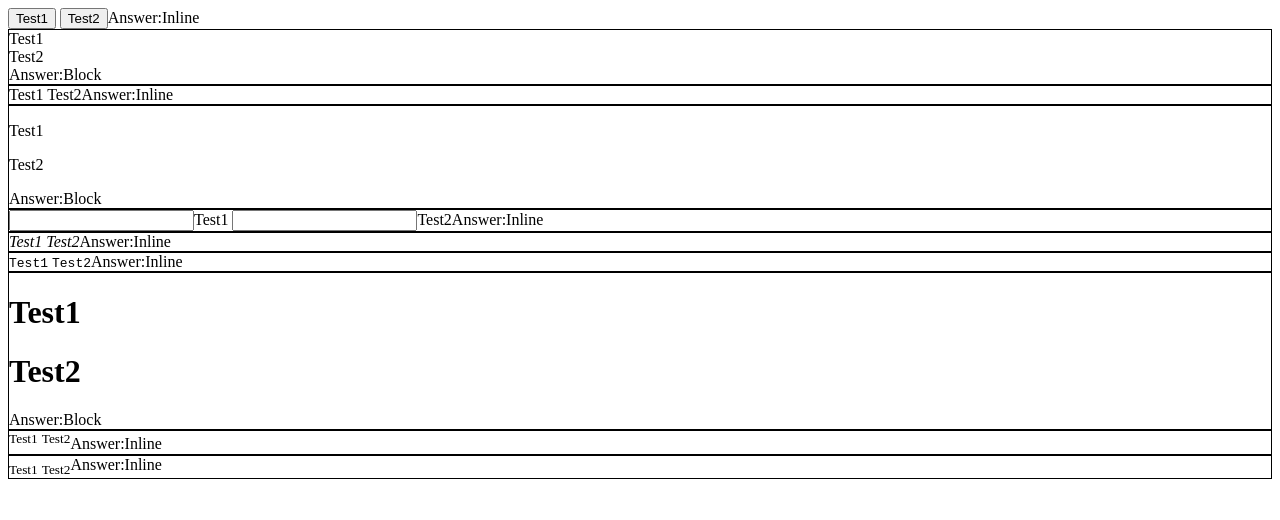
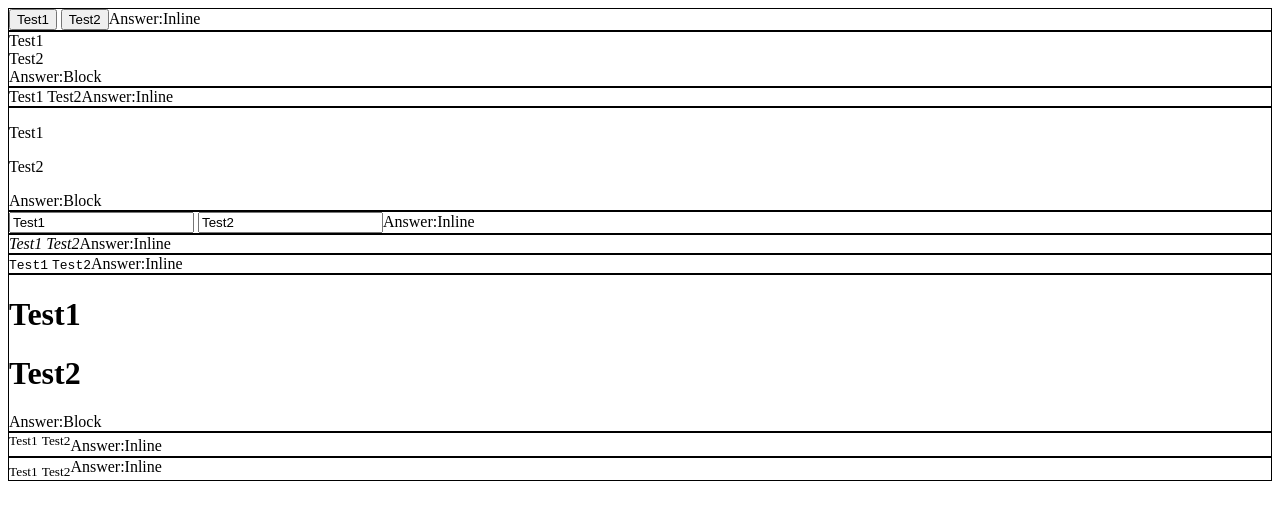
Before and after one commit to acciojob/block-or-inline-SarthakJoshi21, a website: page main.html in a window 1280 px wide. Drawn offline with Linux system fonts and the light colour scheme.

Commit message:
created a submission

```diff
--- a/main.html
+++ b/main.html
@@ -10,7 +10,7 @@
 	<!-- the entire body must be written by student -->
     <script type="text/javascript" src="./script.js">
 </script>
-	<div class="container"
+	<div class="container">
 	<div class="element">
 		<button data-ns-test="block-inline-button">Test1</button>
 		<button data-ns-test="block-inline-button">Test2</button>Answer:Inline
@@ -28,8 +28,8 @@
 		<p data-ns-test="block-inline-p">Test2</p>Answer:Block
 	</div>
 	<div class="element">
-		<input data-ns-test="block-inline-input">Test1</input>
-		<input data-ns-test="block-inline-input">Test2</input>Answer:Inline
+		<input data-ns-test="block-inline-input" value="Test1">
+		<input data-ns-test="block-inline-input" value="Test2">Answer:Inline
 	</div>
 	<div class="element">
 		<cite data-ns-test="block-inline-cite">Test1</cite>
@@ -51,7 +51,7 @@
 		<sub data-ns-test="block-inline-sub">Test1</sub>
 		<sub data-ns-test="block-inline-sub">Test2</sub>Answer:Inline
 	</div>
-</div>
+    </div>
 </body>
 
 </html>
```
